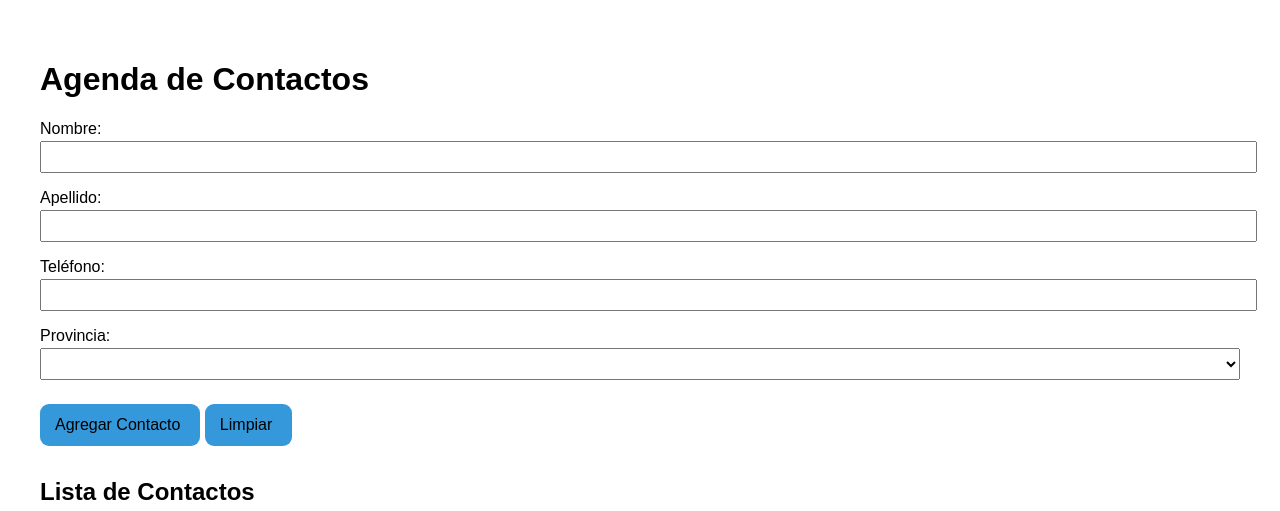
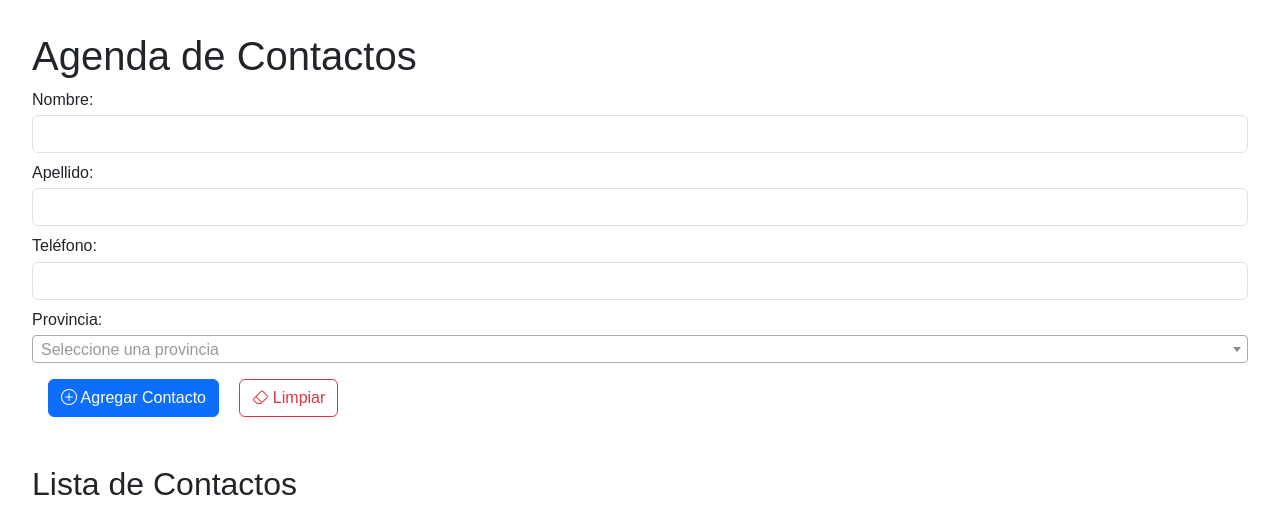
Before and after one commit to IsmaelFlores840/agenda, a Django app: page / in a window 1280 px wide. Shown: the top 511 px of the page. Run offline with Django 4.2, Linux system fonts and the light colour scheme; data comes from the database, SQL or seed files in the repository; lists and menus that the app fills with data are empty; some libraries are stand-ins or nearby versions.

Commit message:
modificación de estilos

```diff
--- a/agenda/templates/agenda.html
+++ b/agenda/templates/agenda.html
@@ -4,6 +4,20 @@
     {% load static %}
     <meta charset="UTF-8" />
     <meta name="viewport" content="width=device-width, initial-scale=1.0" />
+    <link
+      rel="stylesheet"
+      href="https://cdn.jsdelivr.net/npm/bootstrap-icons@1.11.3/font/bootstrap-icons.css"
+    />
+    <link
+      href="https://cdn.jsdelivr.net/npm/bootstrap@5.3.3/dist/css/bootstrap.min.css"
+      rel="stylesheet"
+    />
+    <link
+      href="https://cdn.jsdelivr.net/npm/select2@4.1.0-rc.0/dist/css/select2.min.css"
+      rel="stylesheet"
+    />
+    <script src="https://cdn.jsdelivr.net/npm/jquery@3.6.0/dist/jquery.min.js"></script>
+    <script src="https://cdn.jsdelivr.net/npm/select2@4.1.0-rc.0/dist/js/select2.min.js"></script>
     <title>Agenda de Contactos</title>
     <link rel="stylesheet" href="{% static 'style.css' %}" />
   </head>
@@ -12,20 +26,49 @@
 
     <form id="form-agenda">
       <label for="nombre">Nombre:</label>
-      <input type="text" id="nombre" name="nombre" required />
+      <input
+        class="form-control"
+        type="text"
+        id="nombre"
+        name="nombre"
+        required
+      />
 
       <label for="apellido">Apellido:</label>
-      <input type="text" id="apellido" name="apellido" required />
+      <input
+        class="form-control"
+        type="text"
+        id="apellido"
+        name="apellido"
+        required
+      />
 
       <label for="telefono">Teléfono:</label>
-      <input type="text" id="telefono" name="telefono" required />
+      <input
+        class="form-control"
+        type="text"
+        id="telefono"
+        name="telefono"
+        required
+      />
 
       <label for="provincia">Provincia:</label>
-      <select id="provincia" name="provincia" required></select>
+      <select
+        class="form-control"
+        id="provincia"
+        name="provincia"
+        required
+      ></select>
 
-      <button type="submit" class="btn-with-icon">Agregar Contacto</button>
-      <button type="button" class="btn-with-icon" onclick="limpiarFormulario()">
-        Limpiar
+      <button type="submit" class="btn btn-primary m-3">
+        <i class="bi bi-plus-circle"></i> Agregar Contacto
+      </button>
+      <button
+        type="button"
+        class="btn btn-outline-danger"
+        onclick="limpiarFormulario()"
+      >
+        <i class="bi bi-eraser"></i> Limpiar
       </button>
     </form>
 
@@ -43,5 +86,14 @@
       <tbody id="agenda-body"></tbody>
     </table>
     <script src="{% static 'main.js' %}"></script>
+
+    <script>
+      $(document).ready(function () {
+        $("#provincia").select2({
+          placeholder: "Seleccione una provincia",
+          width: "100%",
+        });
+      });
+    </script>
   </body>
 </html>
--- a/static/main.js
+++ b/static/main.js
@@ -34,8 +34,8 @@ async function cargarContactos() {
   <td>${c.telefono}</td>
   <td>${c.provincia_detalle.nombre}</td>
   <td>
-    <button onclick="editarContacto(${c.id})">Editar</button>
-    <button onclick="eliminarContacto(${c.id})">Eliminar</button>
+    <button class = "btn btn-outline-primary" onclick="editarContacto(${c.id})"><i class="bi bi-pencil"></i> Editar</button>
+    <button class = "btn btn-outline-danger " onclick="eliminarContacto(${c.id})"><i class="bi bi-trash"></i> Eliminar</button>
   </td>
 `;
 
```
Also changed, not shown: README.md, requirements.txt (renamed from agenda/requirements.txt).
